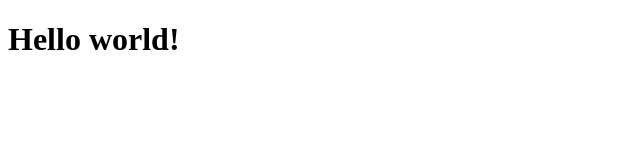
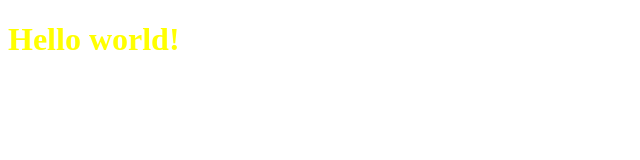
Before and after one commit to phatnhat/git-demo, a plain HTML site: page index.html in a window 1280 px wide. Shown: the whole page, without its empty margins (0-640 px from the left). Drawn offline with Linux system fonts and the light colour scheme.

Commit message:
update index.html file

```diff
--- /dev/null
+++ b/index.css
@@ -0,0 +1,3 @@
+h1{
+    color: yellow;
+}
--- a/index.html
+++ b/index.html
@@ -5,6 +5,7 @@
     <meta http-equiv="X-UA-Compatible" content="IE=edge">
     <meta name="viewport" content="width=device-width, initial-scale=1.0">
     <title>Document</title>
+    <link rel="stylesheet" href="index.css">
 </head>
 <body>
     <h1>Hello world!</h1>
```
